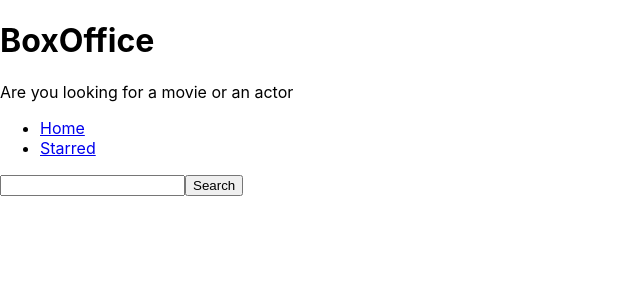
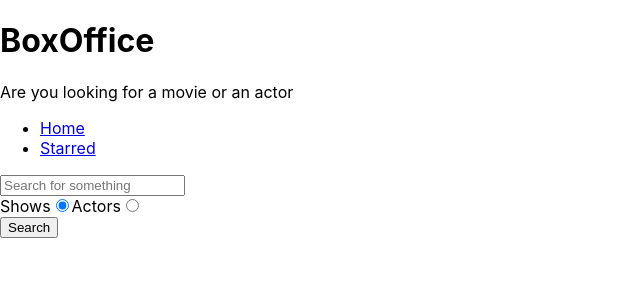
Before and after one commit to JayB172/Box-Office, a React (Create React App) app: page / in a window 1280 px wide. Shown: the top 300 px of the page, without its empty margins (0-640 px from the left). Built offline with nearby package versions, Linux system fonts and the light colour scheme.

Commit message:
Added serch option for shows and actors

```diff
--- a/src/App.js
+++ b/src/App.js
@@ -14,6 +14,9 @@
       <Route exact path="/starred">
         <Starred />
       </Route>
+      <Route>
+        404. Page is Not foud!
+      </Route>
     </Switch>
 
 
--- a/src/Pages/Home.js
+++ b/src/Pages/Home.js
@@ -7,13 +7,20 @@
     // eslint-disable-next-line no-unused-vars
     const [input, setinput] = useState("");
     const [results, setResults] = useState(null);
+    const [searchOption, setSearchOption] = useState("shows")
+
+    const isShowSearch = searchOption==="shows"
 
     const onSearch = () => {
-        apiGet(`/search/shows?q=${input}`).then( result => setResults(result))
+        apiGet(`/search/${searchOption}?q=${input}`).then( result => setResults(result))
     }
 
     const onInputChange = ev => {
         setinput(ev.target.value)
+    }
+
+    const onRadioChange = ev => {
+        setSearchOption(ev.target.value)
     }
 
     const onKeyPress = ev => {
@@ -27,13 +34,10 @@
         }
         if(results && results.length>0){
             return(
-                <div>
-                    {
-                        results.map((item) =>
-                            <div key={item.show.id}>{item.show.name}</div>
-                        )
-                    }
-                </div>
+                results[0].show?
+                results.map((item) => <div key={item.show.id}>{item.show.name}</div>) :
+                results.map((item) => <div key={item.person.id}>{item.person.name}</div>)
+
             )
         }
        return null;
@@ -42,7 +46,17 @@
     return(
         <div>
             <MainPageLayout>
-                <input type="text" onChange={onInputChange} onKeyDown={onKeyPress} value={input}/>
+                <input placeholder="Search for something" type="text" onChange={onInputChange} onKeyDown={onKeyPress} value={input}/>
+                <div>
+                    <label htmlFor="Shows-search">
+                    Shows
+                        <input id="Shows-search" type= "radio" value="shows" onChange={onRadioChange} checked={isShowSearch} />
+                    </label>
+                    <label htmlFor="Actors-search">
+                    Actors
+                        <input id="Actors-search" type= "radio" value="people" onChange={onRadioChange} checked={!isShowSearch} />
+                    </label>
+                </div>
                 <button type="button" onClick={onSearch}>Search</button>
                 {renderResults()}
             </MainPageLayout>
```
Also changed, not shown: 1 other file (tests, documents, lock files or other folders).
